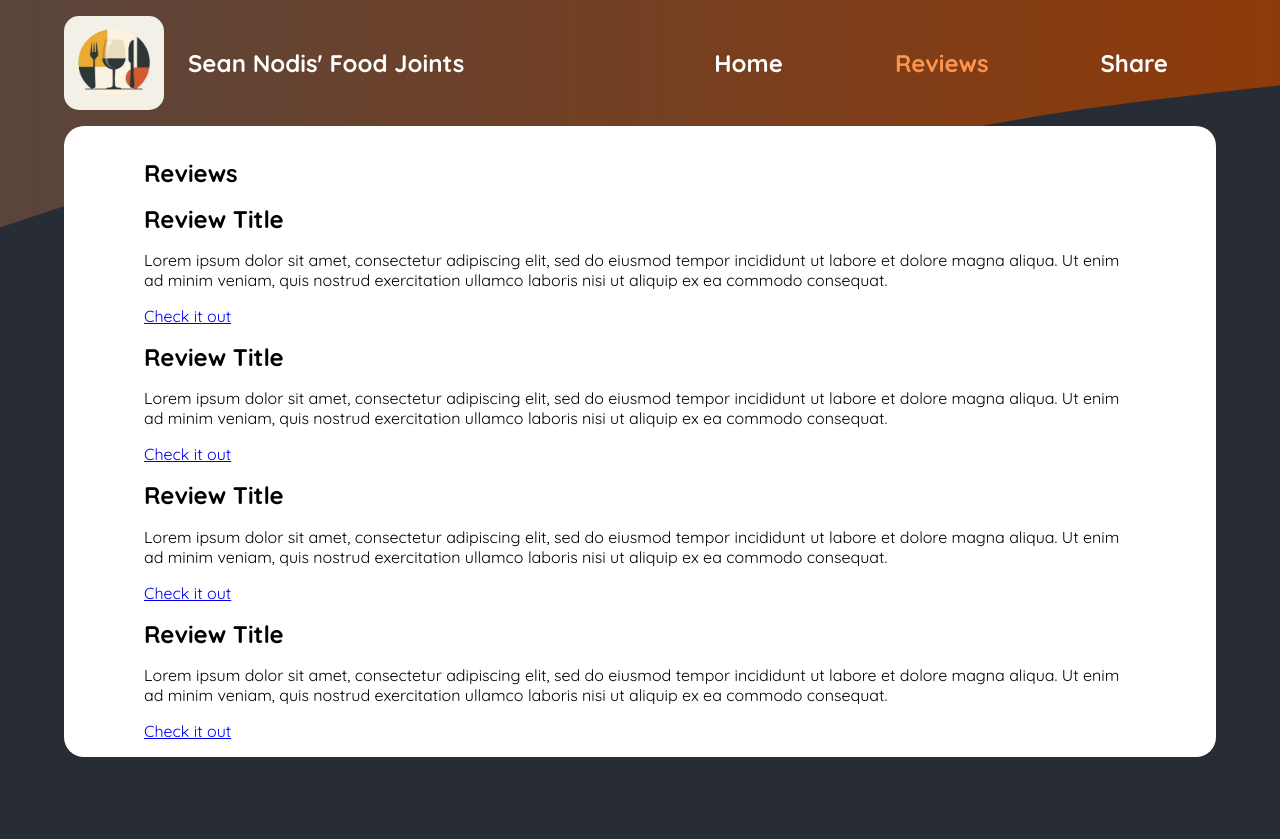
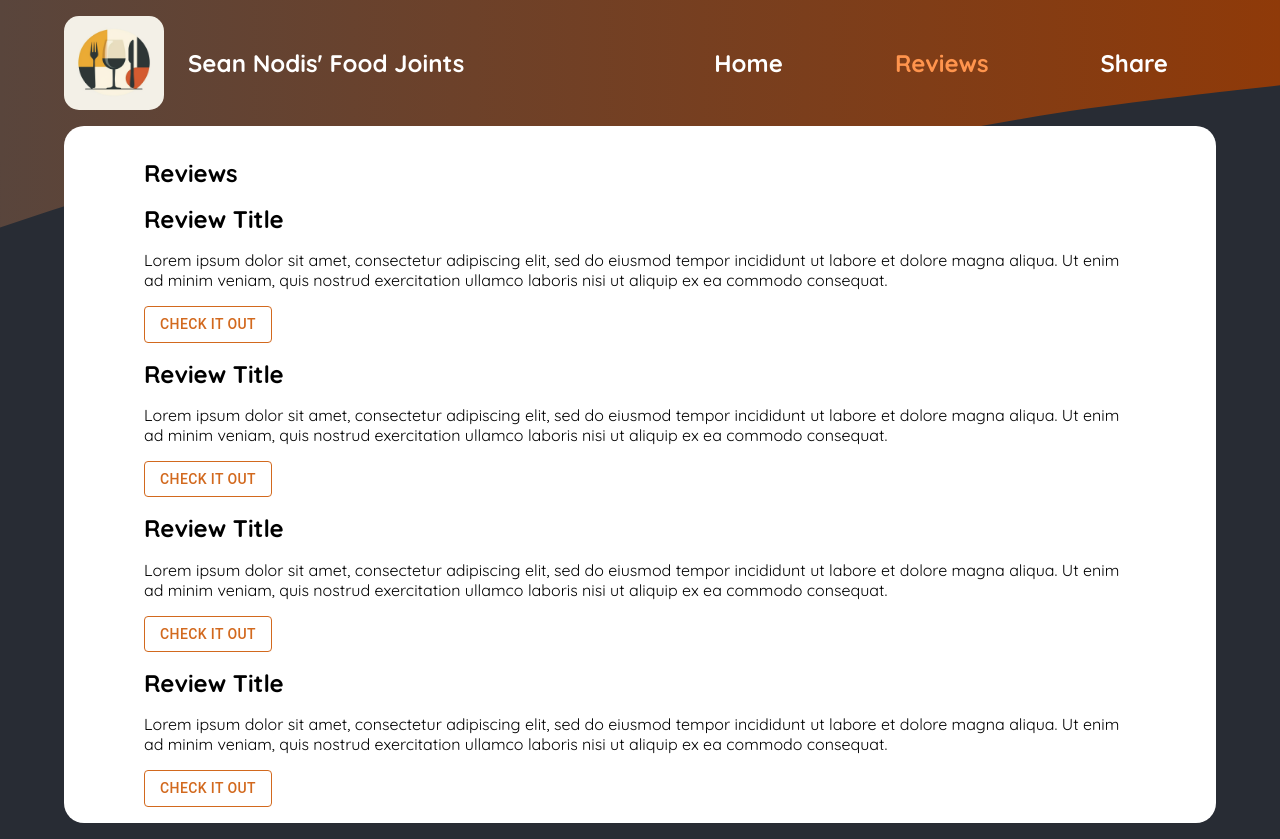
Before and after one commit to sean-xiao-zhao7/nextjs-meals, a Next.js app: page /reviews in a window 1280 px wide. Before the commit the page ends 800 px from the top, so only its background shows below. Built offline with nearby package versions, Linux system fonts and the light colour scheme.

Commit message:
Finalize button styles

```diff
--- /dev/null
+++ b/app/styles/layouts/button.css
@@ -0,0 +1,8 @@
+button.small-text-button {
+    border-color: chocolate;
+}
+
+a.button-link {
+    text-decoration: none;
+    color: chocolate;
+}
--- a/app/styles/layouts/main-layout.css
+++ b/app/styles/layouts/main-layout.css
@@ -1,3 +1,5 @@
+@import "./button.css";
+
 #menu-container {
     display: flex;
     flex-direction: row;
--- a/components/reviews/ReviewPreview.tsx
+++ b/components/reviews/ReviewPreview.tsx
@@ -1,3 +1,4 @@
+import { Button } from "@mui/material";
 import Link from "next/link";
 
 const ReviewPreview = ({
@@ -20,7 +21,11 @@ const ReviewPreview = ({
                 enim ad minim veniam, quis nostrud exercitation ullamco laboris \
                 nisi ut aliquip ex ea commodo consequat."}
             </p>
-            <Link href={`/reviews/${slug}`}>Check it out</Link>
+            <Button variant="outlined" className="small-text-button">
+                <Link href={`/reviews/${slug}`} className="button-link">
+                    Check it out
+                </Link>
+            </Button>
         </div>
     );
 };
```
